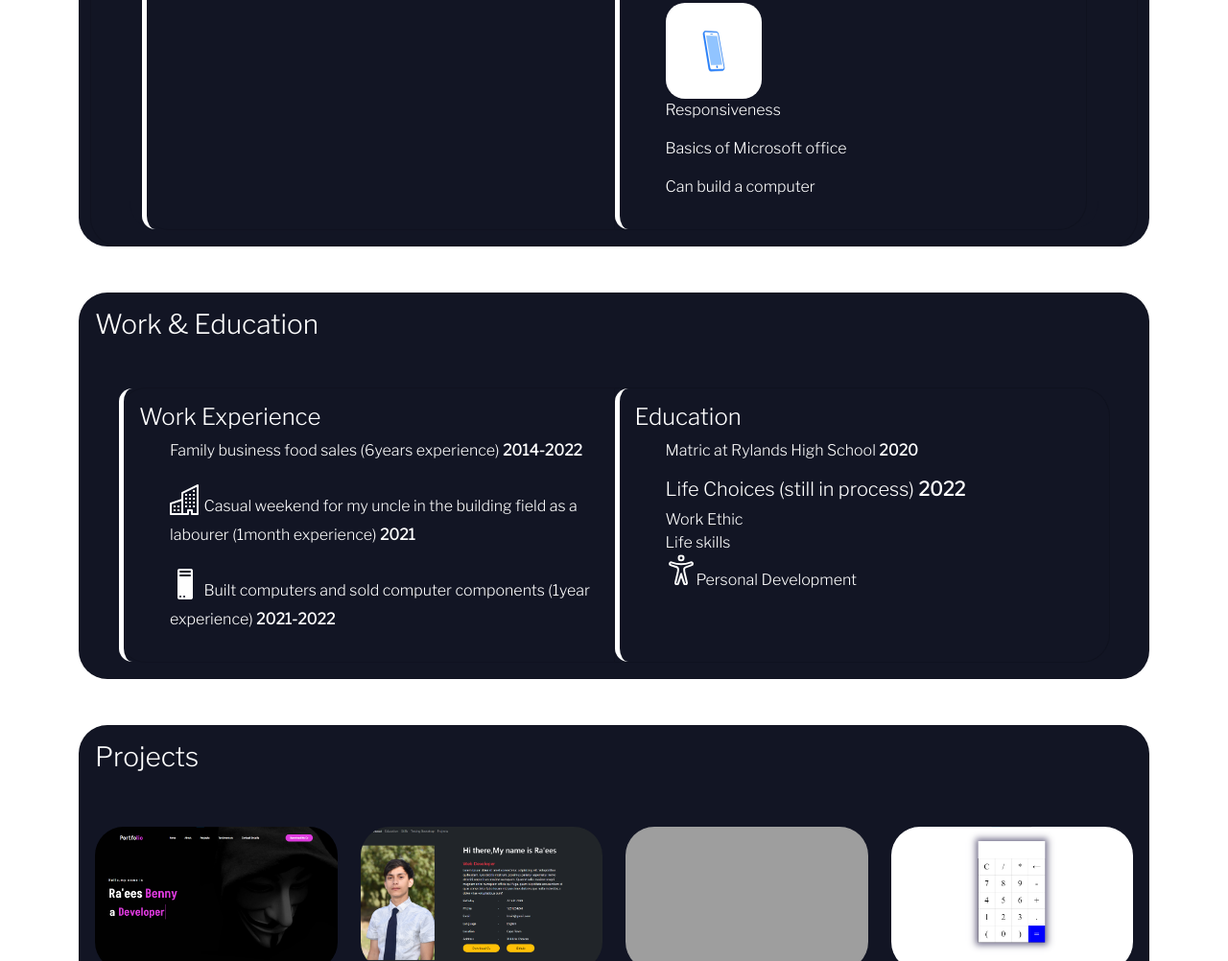
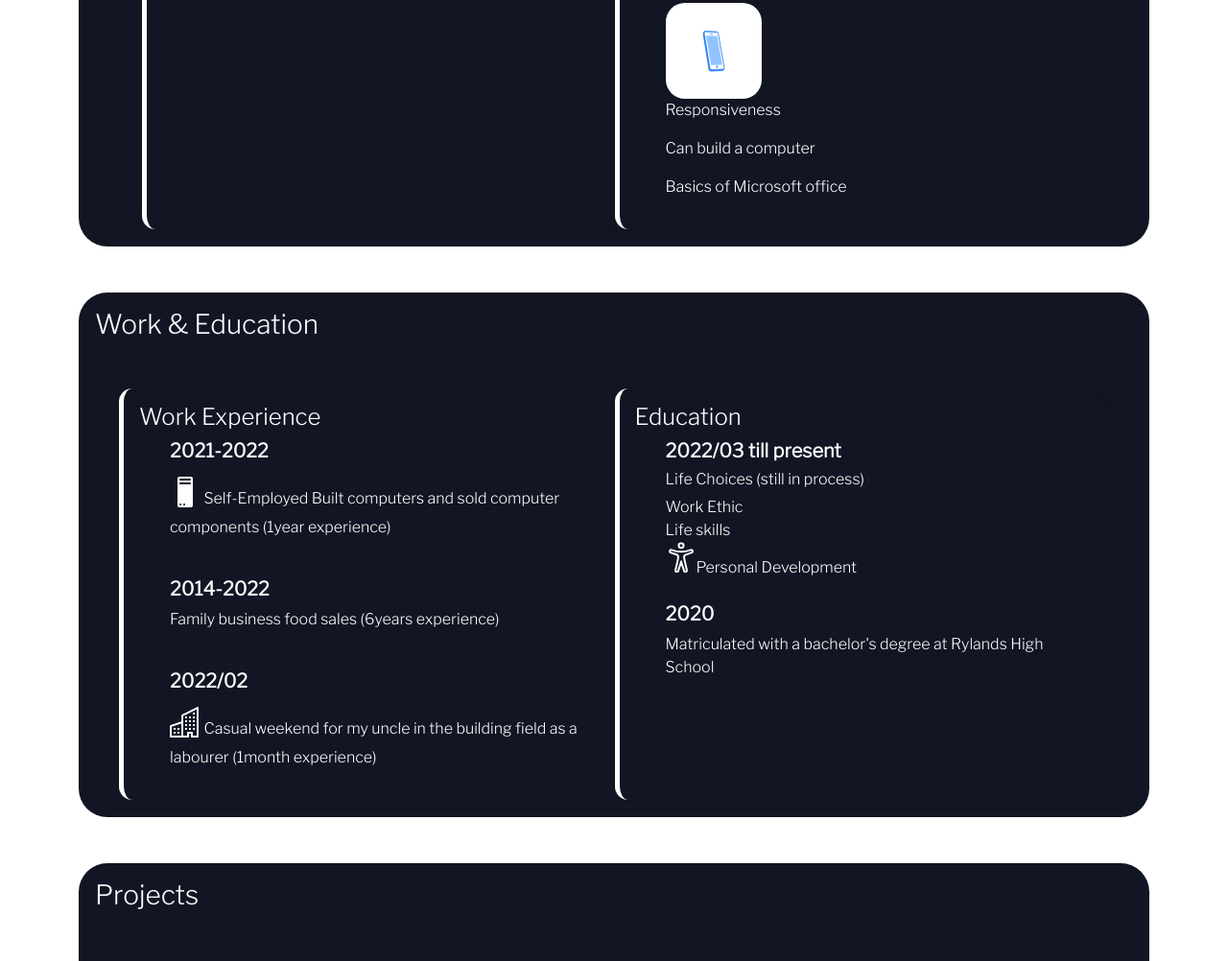
Before and after one commit to GarlicBuns19/Portfolio2, a plain HTML site: page index.html in a window 1280 px wide. Shown: the part 2132-3134 px from the top of the page at 96% size. Drawn offline with nearby package versions, Linux system fonts and the light colour scheme; grey boxes are pictures that could not be loaded; animation ran at ten frames a second; files whose address does not match are found by name.

Commit message:
moved some li,changed location name,time dates changed

```diff
--- a/index.html
+++ b/index.html
@@ -225,7 +225,7 @@
                                     data-aos-easing="linear"
                                     data-aos-duration="1500">
                                         <h4 class="card-title">Location</h4>
-                                        <ion-icon name="location-outline"></ion-icon> Athlone
+                                        <ion-icon name="location-outline"></ion-icon> Cape Town
                                     </div>
                                 </div>
                             </div>
@@ -349,10 +349,10 @@
                                                         <img src="./images/responsive.gif" alt="" width="100px" height="100px" style="border-radius: 20px;"><p> Responsiveness</p>
                                                     </li>
                                                     <li>
-                                                        <p>Basics of Microsoft office</p>
+                                                        <p>Can build a computer</p>
                                                     </li>
                                                     <li>
-                                                        <p>Can build a computer</p>
+                                                        <p>Basics of Microsoft office</p>
                                                     </li>
                                                 </ul>
                                         </div>
@@ -388,13 +388,18 @@
                                                 <ul data-aos="fade-up"
                                                 data-aos-duration="3000">
                                                     <li>
-                                                        <p>Family business food sales (6years experience) <strong>2014-2022</strong></p>
+                                                        <h5><strong>2021-2022</strong></h5>
+                                                        <p><i class="bi bi-pc" id="li-icon"></i> Self-Employed Built computers and sold computer components (1year experience)</p>
                                                     </li>
+                                                    <br>
                                                     <li>
-                                                        <p><i class="bi bi-building" id="li-icon"></i> Casual weekend for my uncle in the building field as a labourer (1month experience) <strong>2021</strong></p>
+                                                        <h5><strong>2014-2022</strong></h5>
+                                                        <p>Family business food sales (6years experience)</p>
                                                     </li>
+                                                    <br>
                                                     <li>
-                                                        <p><i class="bi bi-pc" id="li-icon"></i> Built computers and sold computer components (1year experience) <strong>2021-2022</strong></p>
+                                                        <h5><strong>2022/02</strong></h5>
+                                                        <p><i class="bi bi-building" id="li-icon"></i> Casual weekend for my uncle in the building field as a labourer (1month experience)</p>
                                                     </li>
                                                 </ul>
                                             </div>
@@ -409,13 +414,16 @@
                                                 <ul data-aos="fade-up"
                                                 data-aos-duration="3000">
                                                     <li>
-                                                        <p>Matric at Rylands High School <strong>2020</strong></p>
+                                                        <h5><strong>2022/03 till present</strong></h5>
+                                                        <h6>Life Choices (still in process)</h6>
+                                                        <li>Work Ethic</li>
+                                                        <li>Life skills</li>
+                                                        <li><ion-icon name="accessibility-outline" id="li-icon"></ion-icon>Personal Development</li>
                                                     </li>
+                                                    <br>
                                                     <li>
-                                                        <h5>Life Choices (still in process) <strong>2022</strong></h5>
-                                                        <li>Work Ethic</li>
-                                                         <li>Life skills</li>
-                                                         <li><ion-icon name="accessibility-outline" id="li-icon"></ion-icon>Personal Development</li>
+                                                        <h5><strong>2020</strong></h5>
+                                                        <p>Matriculated with a bachelor's degree at Rylands High School</p>
                                                     </li>
                                                 </ul>
                                             </div>
```
